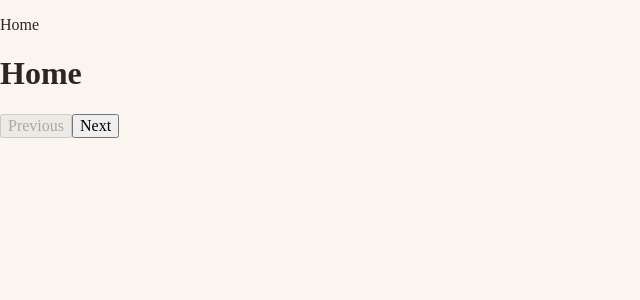
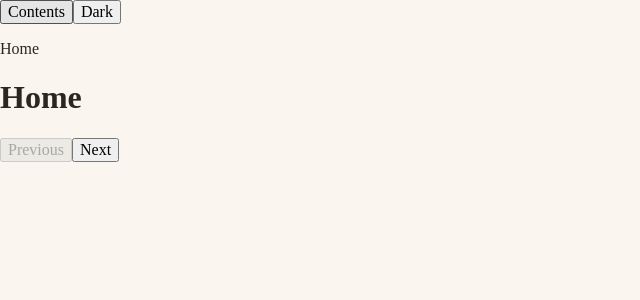
Before and after one commit to JJTGG/beyond-the-page, a Next.js app: page / in a window 1280 px wide. Shown: the top 300 px of the page, without its empty margins (0-640 px from the left). Built offline with nearby package versions, Linux system fonts and the light colour scheme.

Commit message:
feat: integrate chapter menu and theme toggle

```diff
--- a/app/components/PageShell.tsx
+++ b/app/components/PageShell.tsx
@@ -1,6 +1,8 @@
 "use client";
 
 import { useState } from "react";
+import ChapterMenu from "./ChapterMenu";
+import ThemeToggle from "./ThemeToggle";
 
 const chapters = [
   "Home",
@@ -17,6 +19,7 @@ const chapters = [
 
 export default function PageShell() {
   const [currentChapter, setCurrentChapter] = useState(0);
+  const [menuOpen, setMenuOpen] = useState(false);
 
   const goNext = () => {
     setCurrentChapter((current) =>
@@ -28,8 +31,30 @@ export default function PageShell() {
     setCurrentChapter((current) => Math.max(current - 1, 0));
   };
 
+  const selectChapter = (index: number) => {
+    setCurrentChapter(index);
+    setMenuOpen(false);
+  };
+
   return (
     <main>
+      <header>
+        <button type="button" onClick={() => setMenuOpen(true)}>
+          Contents
+        </button>
+
+        <ThemeToggle />
+      </header>
+
+      {menuOpen && (
+        <ChapterMenu
+          chapters={chapters}
+          currentChapter={currentChapter}
+          onSelect={selectChapter}
+          onClose={() => setMenuOpen(false)}
+        />
+      )}
+
       <p>
         {currentChapter === 0
           ? "Home"
```
